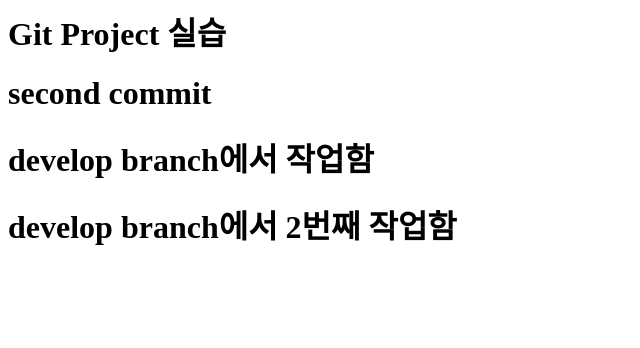
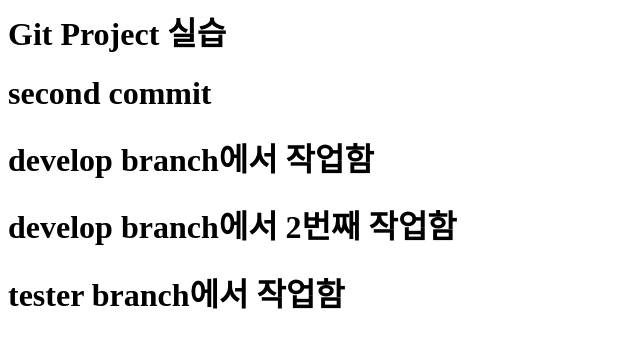
Before and after one commit to syscrypto/git_Project_OSS5, a plain HTML site: page index.html in a window 1280 px wide. Shown: the whole page, without its empty margins (0-640 px from the left). Drawn offline with Linux system fonts and the light colour scheme.

Commit message:
tester commit

```diff
--- a/index.html
+++ b/index.html
@@ -8,5 +8,7 @@
 
         <h1>develop branch에서 작업함</h1>
         <h1>develop branch에서 2번째 작업함</h1>
+
+        <h1>tester branch에서 작업함</h1>
     </body>
 </html>
```
